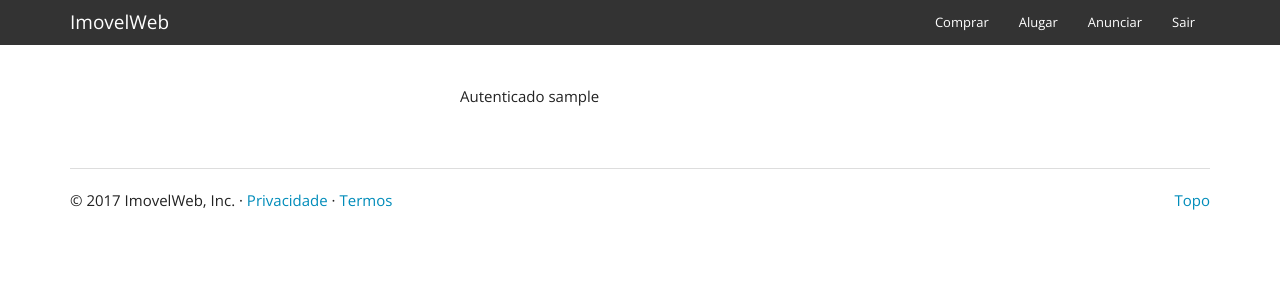
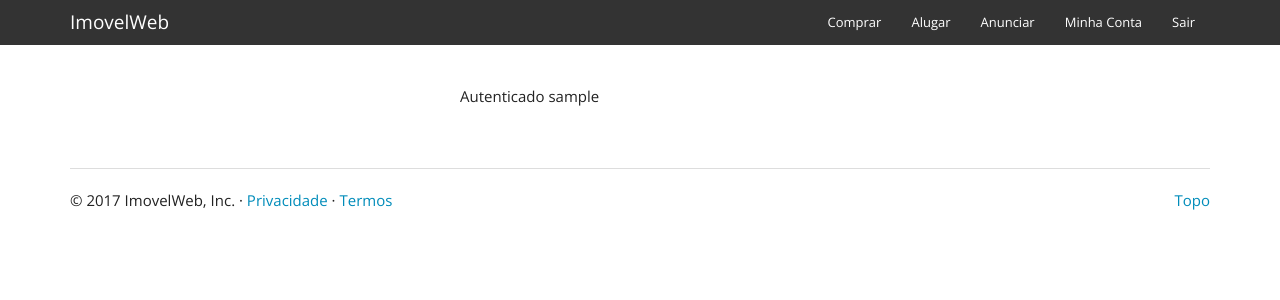
Before and after one commit to mrjurin/finxi, a Django app: a page that uses core/templates/nav.html in a window 1280 px wide. Shown: the top 300 px of the page. Run offline with Django 3.2, Linux system fonts and the light colour scheme; the visitor is signed in with stand-in values (Sample User, id 1); parts of the project's set-up code (start-up, migrations or seed data) failed here and were passed over; some libraries are stand-ins or nearby versions.

Commit message:
Add MyAccount to navbar

```diff
--- a/core/templates/nav.html
+++ b/core/templates/nav.html
@@ -21,6 +21,7 @@
                 {% endif %}
 
                 {% if user.is_authenticated %}
+                    <li><a href="{% url 'accounts:index' %}">Minha Conta</a></li>
                     <li><a href="{% url 'accounts:logout' %}">Sair</a></li>
                 {% else %}
                     <li><a href="{% url 'accounts:login' %}">Entrar</a></li>
```
